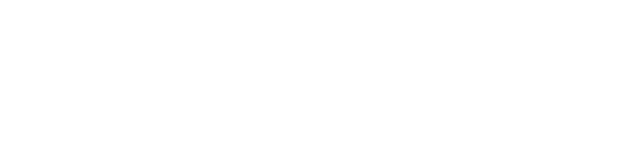
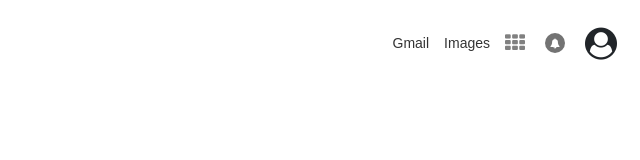
Before and after one commit to DejanDexa/google_homepage, a plain HTML site: page index.html in a window 1280 px wide. Shown: the whole page, without its empty margins (640-1280 px from the left). Drawn offline with nearby package versions, Linux system fonts and the light colour scheme.

Commit message:
header created - profile image and buttons

```diff
--- a/CSS/main.css
+++ b/CSS/main.css
@@ -0,0 +1,82 @@
+*{
+	margin: 0;
+	padding: 0;
+}
+
+.header
+{
+	width:100%;
+	max-width: 500px;
+	float: right;
+	font-family: sans-serif;
+}
+
+.user
+{
+	border-radius: 50%;
+	width: 40px;
+	float: right;
+	margin-right: 15px;
+	margin-left: 10px;
+	margin-top: 20px;
+	cursor: pointer;
+	font-size: 32px;
+}
+
+.header_icons
+{
+	float: right;
+	width: 200px;
+	margin-top: 28px;
+	margin-right: 10px;
+}
+
+.header_icons a
+{
+	float: right;
+	margin-right: 15px;
+	margin-top: 5px;
+	font-size: 14px;
+	color: #333;
+	text-decoration: none;
+}
+
+.header_icons a:hover
+{
+	color: gray;
+}
+
+.header_icons .fa-th
+{
+	font-size: 20px;
+	margin-top: 5px;
+	color: gray;
+	float: right;
+	margin-right: 20px;
+	cursor: pointer;
+}
+
+.header_icons .fa-th:hover
+{
+	color: #000;
+}
+
+.header_icons .fa-bell:hover
+{
+	color: #000;
+}
+
+.header_icons .fa-bell
+{
+	width: 20px;
+	height: 20px;
+	background-color: #737373;
+	border-radius: 50%;
+	font-size: 10px;
+	margin-top: 5px;
+	color: #fff;
+	float: right;
+	text-align: center;
+	padding-top: 5px;
+	cursor: pointer;
+}
--- a/index.html
+++ b/index.html
@@ -1,12 +1,26 @@
 <!DOCTYPE html>
-<html>
+<html lang="en">
 
 <head>
+	<meta charset="UTF-8">
 	<title>Google</title>
+	<link rel="stylesheet" href="CSS/main.css">
+	<link rel="stylesheet" href="https://stackpath.bootstrapcdn.com/bootstrap/4.4.1/css/bootstrap.min.css">
+	<link rel="stylesheet" href="https://stackpath.bootstrapcdn.com/font-awesome/4.7.0/css/font-awesome.min.css">
 </head>
 
 <body>
-
+	<div class="header">
+		<div class="user">
+			<i class="fa fa-user-circle"></i>
+		</div>
+		<div class="header_icons">
+			<i class="fa fa-bell"></i>
+			<i class="fa fa-th"></i>
+			<a href="#">Images</a>
+			<a href="#">Gmail</a>
+		</div>
+	</div>
 </body>
 
 </html>
```
Also changed, not shown: img/google.gif (added).
